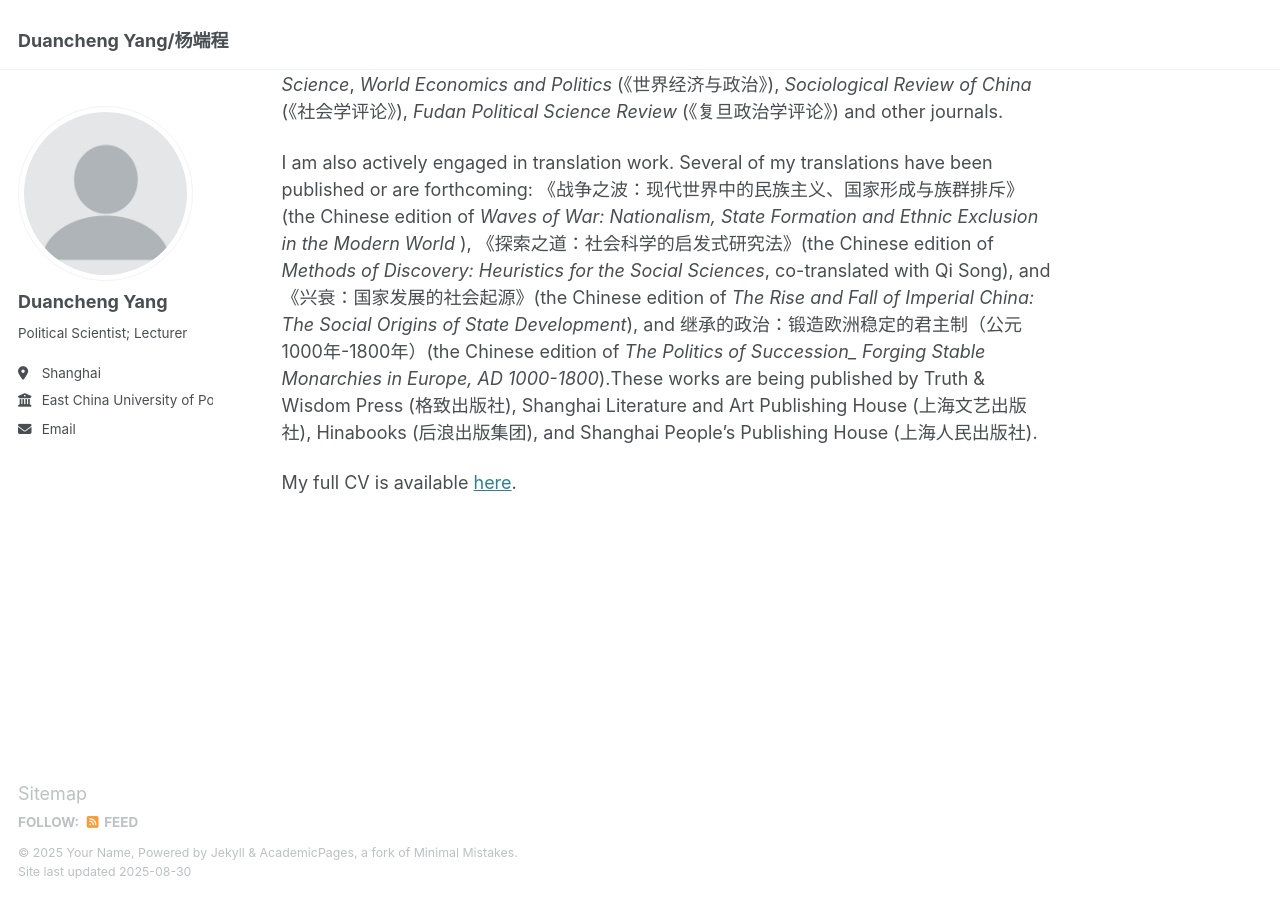
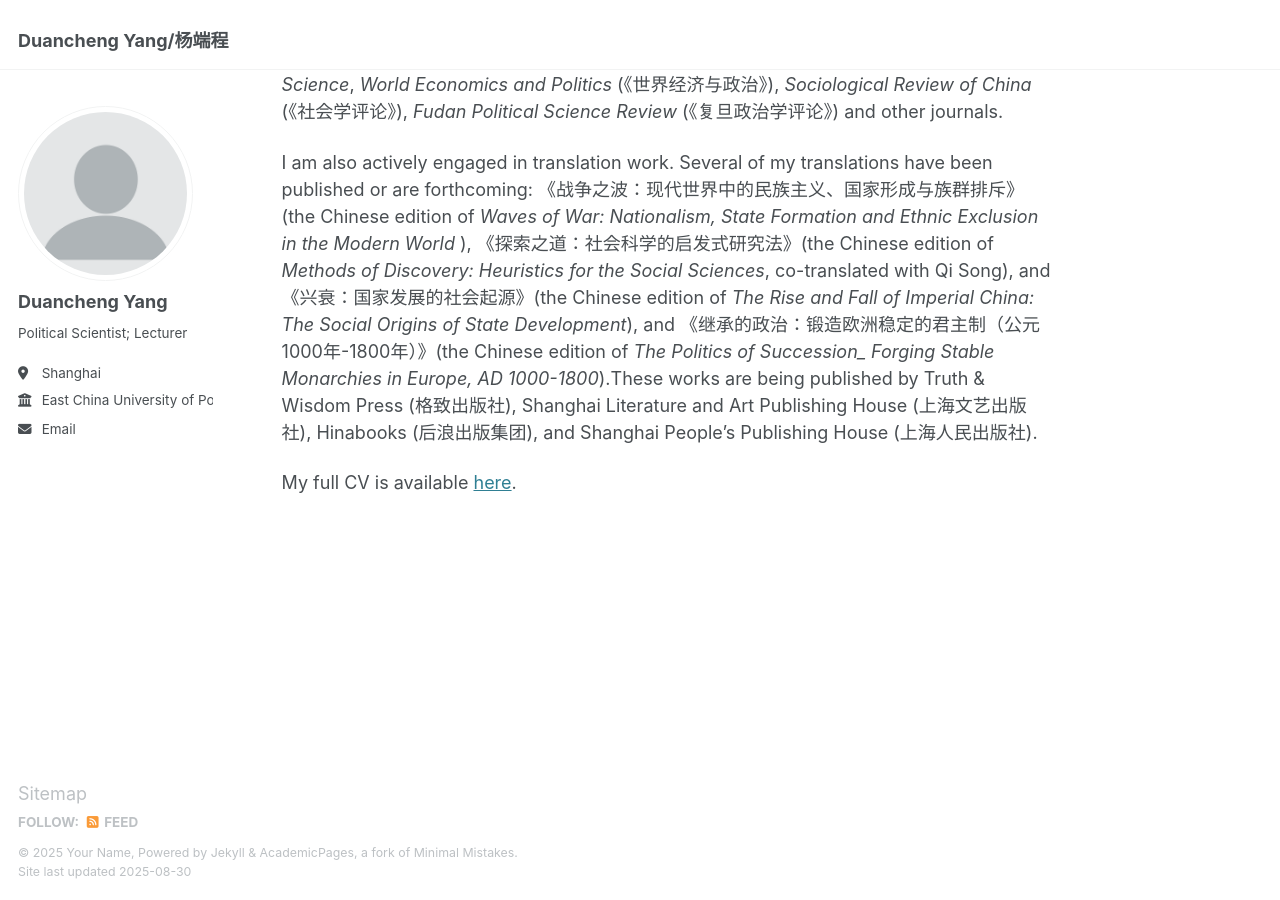
Before and after one commit to DCYeo/dcyeo.github.io, a Jekyll site: the page built from _pages/about.md, in a window 1280 px wide and 900 px high, scrolled down 670 px. Built offline with Jekyll 4.4.1, drawn with Linux system fonts in a browser that asks for light colours.

```diff
--- a/_pages/about.md
+++ b/_pages/about.md
@@ -20,6 +20,6 @@ My current teaching responsibilities include: 'Political Systems of Imperial Chi
 
 My work has appeared in peer-reviewed journals such as *Journal of Chinese Political Science*, *World Economics and Politics* (《世界经济与政治》), *Sociological Review of China* (《社会学评论》), *Fudan Political Science Review* (《复旦政治学评论》) and other journals.
 
-I am also actively engaged in translation work. Several of my translations have been published or are forthcoming: 《战争之波：现代世界中的民族主义、国家形成与族群排斥》(the Chinese edition of *Waves of War: Nationalism, State Formation and Ethnic Exclusion in the Modern World* ), 《探索之道：社会科学的启发式研究法》(the Chinese edition of *Methods of Discovery: Heuristics for the Social Sciences*, co-translated with Qi Song), and 《兴衰：国家发展的社会起源》(the Chinese edition of *The Rise and Fall of Imperial China: The Social Origins of State Development*), and 继承的政治：锻造欧洲稳定的君主制（公元1000年-1800年）(the Chinese edition of *The Politics of Succession_ Forging Stable Monarchies in Europe, AD 1000-1800*).These works are being published by Truth & Wisdom Press (格致出版社), Shanghai Literature and Art Publishing House (上海文艺出版社), Hinabooks (后浪出版集团), and Shanghai People's Publishing House (上海人民出版社).
+I am also actively engaged in translation work. Several of my translations have been published or are forthcoming: 《战争之波：现代世界中的民族主义、国家形成与族群排斥》(the Chinese edition of *Waves of War: Nationalism, State Formation and Ethnic Exclusion in the Modern World* ), 《探索之道：社会科学的启发式研究法》(the Chinese edition of *Methods of Discovery: Heuristics for the Social Sciences*, co-translated with Qi Song), and 《兴衰：国家发展的社会起源》(the Chinese edition of *The Rise and Fall of Imperial China: The Social Origins of State Development*), and 《继承的政治：锻造欧洲稳定的君主制（公元1000年-1800年）》(the Chinese edition of *The Politics of Succession_ Forging Stable Monarchies in Europe, AD 1000-1800*).These works are being published by Truth & Wisdom Press (格致出版社), Shanghai Literature and Art Publishing House (上海文艺出版社), Hinabooks (后浪出版集团), and Shanghai People's Publishing House (上海人民出版社).
 
 My full CV is available [here]({{ site.baseurl }}/files/Duancheng_s_CV.pdf).
```
